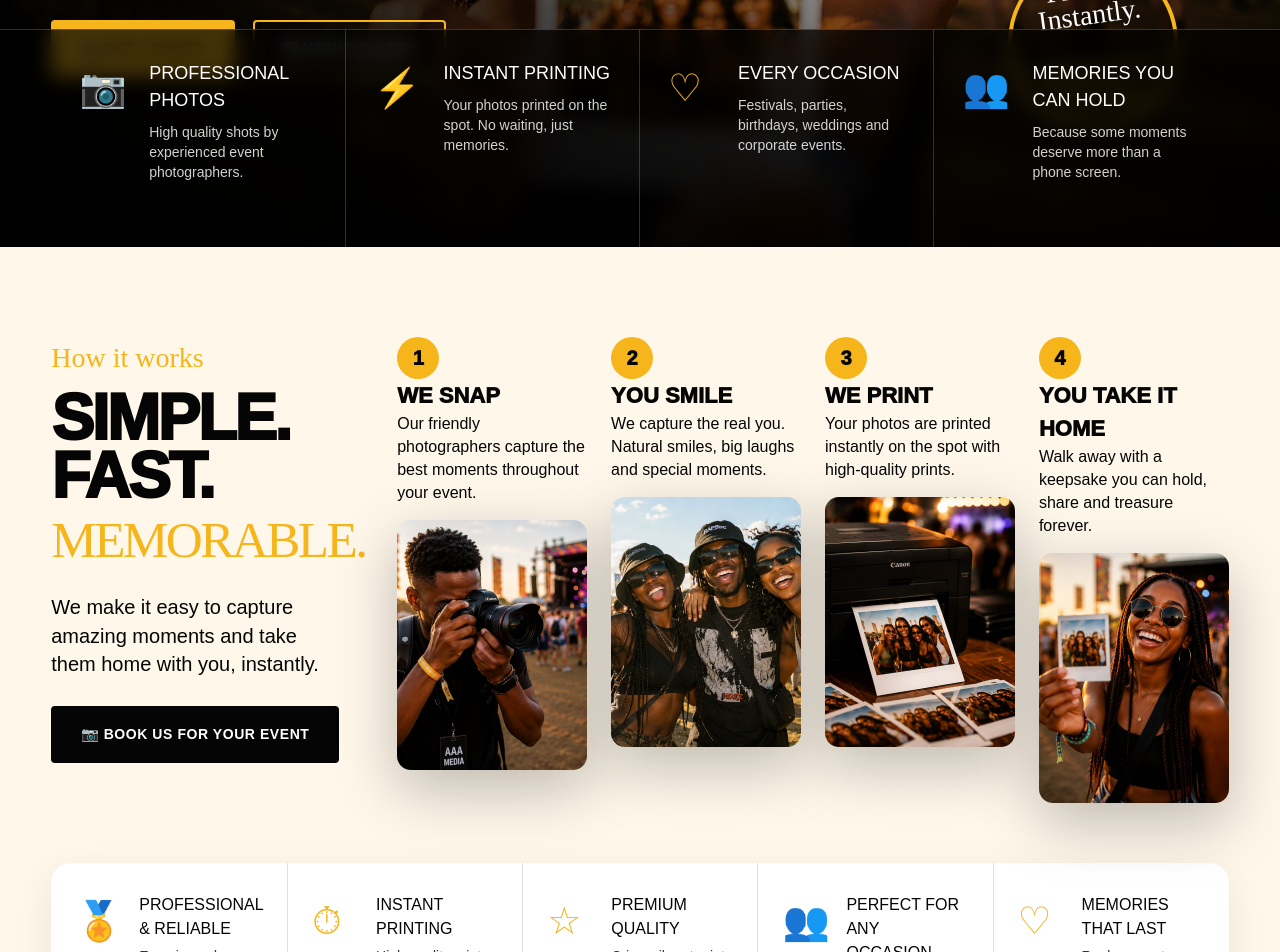
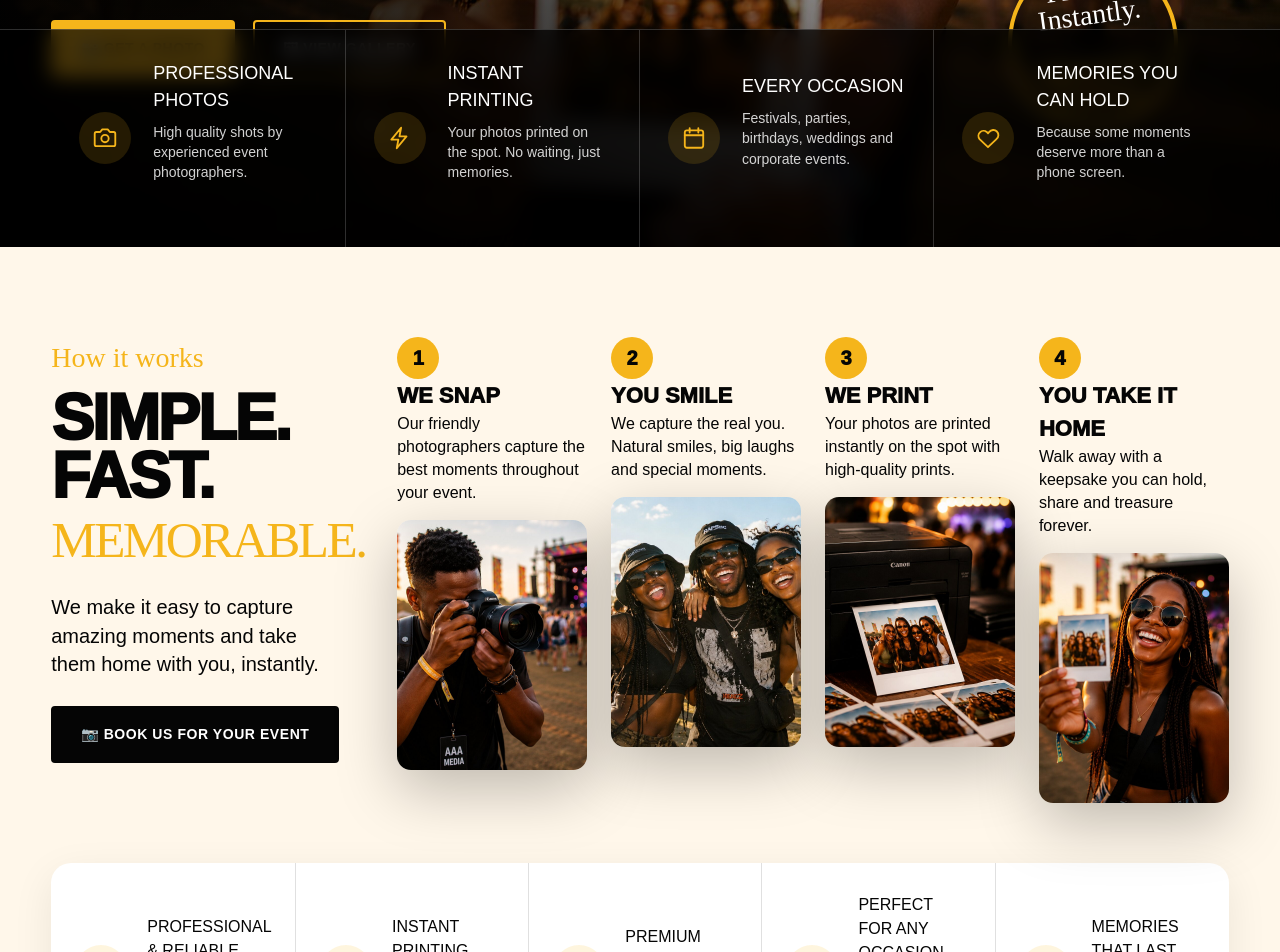
Before and after one commit to Mrfocused1/everydaywebsite, a Next.js app: page /snap-and-print in a window 1280 px wide. Shown: the part 580-1532 px from the top of the page. Built offline with nearby package versions, Linux system fonts and the light colour scheme.

Commit message:
Redesign Snap & Print icon strips with consistent gold line icons
Replace mismatched OS emojis (colour camera/people vs flat gold glyphs) with a
unified monoline gold icon set in soft gold badges + hover fill, on both the
hero feature strip and the benefits strip.

```diff
--- a/src/app/snap-and-print/page.tsx
+++ b/src/app/snap-and-print/page.tsx
@@ -1,7 +1,7 @@
 "use client";
 
 import { useState } from "react";
-import type { CSSProperties } from "react";
+import type { CSSProperties, ReactNode } from "react";
 import "./spe.css";
 
 /* eslint-disable @next/next/no-img-element */
@@ -14,6 +14,24 @@ const FRIENDS = `${I}/sp-friends.jpg`;
 const KEEP = `${I}/sp-keep.jpg`;
 const SNAP = `${I}/sp-snap.jpg`;
 const PRINT = `${I}/sp-print.jpg`;
+
+// Consistent monoline icons (replacing the mismatched emojis).
+const ICONS: Record<string, ReactNode> = {
+  camera: (<><path d="M14.5 4h-5L7.5 6.5H4A1.5 1.5 0 0 0 2.5 8v10A1.5 1.5 0 0 0 4 19.5h16A1.5 1.5 0 0 0 21.5 18V8A1.5 1.5 0 0 0 20 6.5h-3.5L14.5 4Z" /><circle cx="12" cy="12.5" r="3.4" /></>),
+  zap: (<path d="M13 2.5 4 13.5h6.5l-1.5 8 9-11H11.5l1.5-8Z" />),
+  calendar: (<><rect x="3.5" y="5" width="17" height="16" rx="2" /><path d="M3.5 9.5h17M8 3v4M16 3v4" /></>),
+  heart: (<path d="M12 20.5 4.2 13a4.7 4.7 0 0 1 6.6-6.6l1.2 1.2 1.2-1.2A4.7 4.7 0 1 1 19.8 13L12 20.5Z" />),
+  award: (<><circle cx="12" cy="9" r="5.5" /><path d="M8.5 13.8 7 21.5l5-2.8 5 2.8-1.5-7.7" /></>),
+  star: (<path d="M12 3.5l2.6 5.3 5.8.8-4.2 4.1 1 5.8L12 16.8 6.8 19.5l1-5.8L3.6 9.6l5.8-.8L12 3.5Z" />),
+};
+
+function Icon({ name }: { name: string }) {
+  return (
+    <svg viewBox="0 0 24 24" fill="none" stroke="currentColor" strokeWidth={1.7} strokeLinecap="round" strokeLinejoin="round" aria-hidden>
+      {ICONS[name]}
+    </svg>
+  );
+}
 
 export default function SnapAndPrint() {
   const [menuOpen, setMenuOpen] = useState(false);
@@ -77,7 +95,7 @@ export default function SnapAndPrint() {
         <div className="feature-strip">
           <div className="spe-container feature-grid">
             <div className="feature-item">
-              <div className="icon">📷</div>
+              <div className="icon"><Icon name="camera" /></div>
               <div>
                 <h3>Professional Photos</h3>
                 <p>High quality shots by experienced event photographers.</p>
@@ -85,7 +103,7 @@ export default function SnapAndPrint() {
             </div>
 
             <div className="feature-item">
-              <div className="icon">⚡</div>
+              <div className="icon"><Icon name="zap" /></div>
               <div>
                 <h3>Instant Printing</h3>
                 <p>Your photos printed on the spot. No waiting, just memories.</p>
@@ -93,7 +111,7 @@ export default function SnapAndPrint() {
             </div>
 
             <div className="feature-item">
-              <div className="icon">♡</div>
+              <div className="icon"><Icon name="calendar" /></div>
               <div>
                 <h3>Every Occasion</h3>
                 <p>Festivals, parties, birthdays, weddings and corporate events.</p>
@@ -101,7 +119,7 @@ export default function SnapAndPrint() {
             </div>
 
             <div className="feature-item">
-              <div className="icon">👥</div>
+              <div className="icon"><Icon name="heart" /></div>
               <div>
                 <h3>Memories You Can Hold</h3>
                 <p>Because some moments deserve more than a phone screen.</p>
@@ -169,7 +187,7 @@ export default function SnapAndPrint() {
 
           <div className="benefit-strip">
             <div className="benefit">
-              <div className="icon">🏅</div>
+              <div className="icon"><Icon name="award" /></div>
               <div>
                 <h4>Professional &amp; Reliable</h4>
                 <p>Experienced photographers you can count on.</p>
@@ -177,7 +195,7 @@ export default function SnapAndPrint() {
             </div>
 
             <div className="benefit">
-              <div className="icon">⏱</div>
+              <div className="icon"><Icon name="zap" /></div>
               <div>
                 <h4>Instant Printing</h4>
                 <p>High-quality prints, delivered in seconds.</p>
@@ -185,7 +203,7 @@ export default function SnapAndPrint() {
             </div>
 
             <div className="benefit">
-              <div className="icon">☆</div>
+              <div className="icon"><Icon name="star" /></div>
               <div>
                 <h4>Premium Quality</h4>
                 <p>Crisp, vibrant prints that last.</p>
@@ -193,7 +211,7 @@ export default function SnapAndPrint() {
             </div>
 
             <div className="benefit">
-              <div className="icon">👥</div>
+              <div className="icon"><Icon name="calendar" /></div>
               <div>
                 <h4>Perfect For Any Occasion</h4>
                 <p>From festivals to birthdays, weddings to corporate events.</p>
@@ -201,7 +219,7 @@ export default function SnapAndPrint() {
             </div>
 
             <div className="benefit">
-              <div className="icon">♡</div>
+              <div className="icon"><Icon name="heart" /></div>
               <div>
                 <h4>Memories That Last</h4>
                 <p>Real moments. Real prints. Real memories.</p>
--- a/src/app/snap-and-print/spe.css
+++ b/src/app/snap-and-print/spe.css
@@ -287,8 +287,9 @@
   padding: 30px 28px;
   border-right: 1px solid var(--border);
   display: grid;
-  grid-template-columns: 52px 1fr;
+  grid-template-columns: 56px 1fr;
   gap: 18px;
+  align-items: center;
   color: white;
 }
 
@@ -297,8 +298,28 @@
 }
 
 .spe-root .icon {
-  font-size: 38px;
+  width: 52px;
+  height: 52px;
+  flex-shrink: 0;
+  display: grid;
+  place-items: center;
+  border-radius: 50%;
+  background: rgba(245, 181, 27, 0.14);
   color: var(--gold);
+  transition: background 0.25s ease, color 0.25s ease, transform 0.25s ease;
+}
+
+.spe-root .icon svg {
+  width: 26px;
+  height: 26px;
+  display: block;
+}
+
+.spe-root .feature-item:hover .icon,
+.spe-root .benefit:hover .icon {
+  background: var(--gold);
+  color: var(--black);
+  transform: translateY(-2px);
 }
 
 .spe-root .feature-item h3 {
@@ -395,9 +416,10 @@
   padding: 30px 24px;
   border-right: 1px solid rgba(0, 0, 0, 0.12);
   display: grid;
-  grid-template-columns: 48px 1fr;
+  grid-template-columns: 56px 1fr;
   gap: 16px;
-  align-items: start;
+  align-items: center;
+  transition: background 0.2s ease;
 }
 
 .spe-root .benefit:last-child {
```
